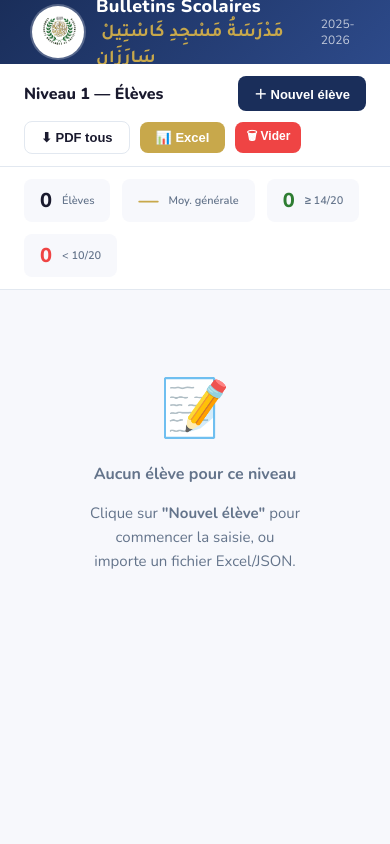
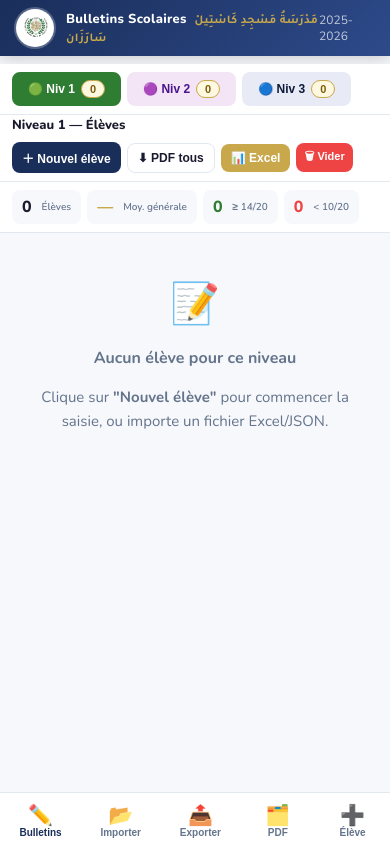
Before and after one commit to guerchkarim/bulletins-scolaires, a Flask app: page / in a window 390 px wide. Run offline with Flask 3, Linux system fonts and the light colour scheme; parts of the project's set-up code (start-up, migrations or seed data) failed here and were passed over.

Commit message:
Mobile responsive: bottom nav, niveau bar, table scroll, fullscreen modal

```diff
--- a/templates/index.html
+++ b/templates/index.html
@@ -123,10 +123,64 @@ table.eleves-table tr:hover td{background:var(--n3l)}
 .empty-state .icon{font-size:56px}
 .empty-state p{font-size:15px;max-width:320px;line-height:1.6}
 
+/* ── MOBILE NAV ── */
+.mobile-nav{display:none;position:fixed;bottom:0;left:0;right:0;background:#fff;border-top:1px solid var(--border);z-index:200;padding:6px 0 env(safe-area-inset-bottom,6px)}
+.mobile-nav-inner{display:flex;justify-content:space-around;align-items:center}
+.mnav-btn{display:flex;flex-direction:column;align-items:center;gap:2px;padding:6px 12px;border:none;background:transparent;cursor:pointer;font-size:10px;font-weight:700;color:var(--muted);border-radius:8px;transition:all .2s;min-width:60px}
+.mnav-btn.active{color:var(--n3)}
+.mnav-btn .mico{font-size:20px;line-height:1}
+.mobile-niv-bar{display:none;position:fixed;top:64px;left:0;right:0;background:#fff;border-bottom:1px solid var(--border);z-index:150;padding:8px 12px;gap:6px;overflow-x:auto;-webkit-overflow-scrolling:touch;white-space:nowrap}
+.mobile-niv-bar .niv-btn{display:inline-flex;align-items:center;gap:6px;padding:6px 14px;font-size:12px}
+
 /* ── RESPONSIVE ── */
 @media(max-width:768px){
-  .app-body{grid-template-columns:1fr}
+  .app-body{grid-template-columns:1fr;padding-bottom:70px}
   .sidebar{display:none}
+  .mobile-nav{display:block}
+  .mobile-niv-bar{display:flex}
+
+  /* Header mobile */
+  .app-header{padding:0 1rem;height:56px}
+  .app-header .logo img{height:38px;width:38px}
+  .app-header h1{font-size:13px}
+  .app-header h1 span{font-size:12px}
+
+  /* Toolbar mobile */
+  .main-toolbar{padding:.5rem .75rem;gap:6px}
+  .main-toolbar h2{font-size:13px;flex-basis:100%;margin-bottom:2px}
+  .btn{padding:7px 10px;font-size:12px;gap:4px}
+  .btn-sm{padding:5px 8px;font-size:11px}
+
+  /* Stats bar mobile */
+  .stats-bar{padding:.5rem .75rem;gap:6px}
+  .stat-card{padding:6px 10px}
+  .stat-card .val{font-size:16px}
+  .stat-card .lbl{font-size:10px}
+
+  /* Main content offset for fixed niv-bar */
+  #tab-saisie{padding-top:52px}
+
+  /* Table horizontally scrollable */
+  .eleves-table-wrap{padding:.75rem;overflow-x:auto}
+  table.eleves-table{min-width:600px}
+  table.eleves-table th,table.eleves-table td{padding:7px 8px;font-size:11px}
+
+  /* Form modal full screen */
+  .form-modal{width:100%;max-height:100vh;height:100vh;border-radius:0;margin:0}
+  .form-overlay{align-items:flex-end}
+  .form-overlay.open{align-items:stretch}
+  .form-body{padding:1rem}
+  .form-grid{grid-template-columns:1fr}
+  .form-footer{flex-wrap:wrap}
+
+  /* Import tab 1 col */
+  #tab-import > div > div[style*="grid-template-columns:1fr 1fr"]{grid-template-columns:1fr !important}
+  #tab-import{padding:1rem}
+  #tab-export{padding:1rem}
+
+  /* Empty state */
+  .empty-state{padding:2rem 1rem}
+  .empty-state .icon{font-size:40px}
 }
 </style>
 </head>
@@ -139,6 +193,24 @@ table.eleves-table tr:hover td{background:var(--n3l)}
   </div>
   <div style="font-size:12px;opacity:.7">2025-2026</div>
 </header>
+
+<!-- MOBILE: barre de niveaux fixe -->
+<div class="mobile-niv-bar" id="mobile-niv-bar">
+  <button class="niv-btn active" data-niv="1" onclick="setNiveau(1)">🟢 Niv 1 <span class="count-badge" id="mcnt-1">0</span></button>
+  <button class="niv-btn" data-niv="2" onclick="setNiveau(2)">🟣 Niv 2 <span class="count-badge" id="mcnt-2">0</span></button>
+  <button class="niv-btn" data-niv="3" onclick="setNiveau(3)">🔵 Niv 3 <span class="count-badge" id="mcnt-3">0</span></button>
+</div>
+
+<!-- MOBILE: bottom navigation -->
+<nav class="mobile-nav">
+  <div class="mobile-nav-inner">
+    <button class="mnav-btn active" id="mnav-saisie" onclick="showTab('saisie');setMobileNav('saisie')"><span class="mico">✏️</span>Bulletins</button>
+    <button class="mnav-btn" id="mnav-import" onclick="showTab('import');setMobileNav('import')"><span class="mico">📂</span>Importer</button>
+    <button class="mnav-btn" id="mnav-export" onclick="showTab('export');setMobileNav('export')"><span class="mico">📤</span>Exporter</button>
+    <button class="mnav-btn" onclick="exportAllPDF()"><span class="mico">🗂️</span>PDF</button>
+    <button class="mnav-btn" onclick="openForm()"><span class="mico">➕</span>Élève</button>
+  </div>
+</nav>
 
 <div class="app-body">
   <!-- SIDEBAR -->
@@ -901,6 +973,8 @@ function setNiveau(n){
   state.niveau=n;
   document.querySelectorAll('.niv-btn').forEach(b=>b.classList.toggle('active',+b.dataset.niv===n));
   document.getElementById('toolbar-title').textContent=`Niveau ${n} — Élèves`;
+  // Sync mobile niv bar
+  document.querySelectorAll('#mobile-niv-bar .niv-btn').forEach(b=>b.classList.toggle('active',+b.dataset.niv===n));
   renderTable();
 }
 
@@ -954,7 +1028,17 @@ function updateStats(){
 }
 
 function updateCounts(){
-  [1,2,3].forEach(n=>{document.getElementById(`cnt-${n}`).textContent=state.eleves[n].length;});
+  [1,2,3].forEach(n=>{
+    document.getElementById(`cnt-${n}`).textContent=state.eleves[n].length;
+    const mc=document.getElementById(`mcnt-${n}`);
+    if(mc) mc.textContent=state.eleves[n].length;
+  });
+}
+
+function setMobileNav(tab){
+  document.querySelectorAll('.mnav-btn').forEach(b=>b.classList.remove('active'));
+  const btn=document.getElementById(`mnav-${tab}`);
+  if(btn) btn.classList.add('active');
 }
 
 // ── FORM ──────────────────────────────────────────────────
```
